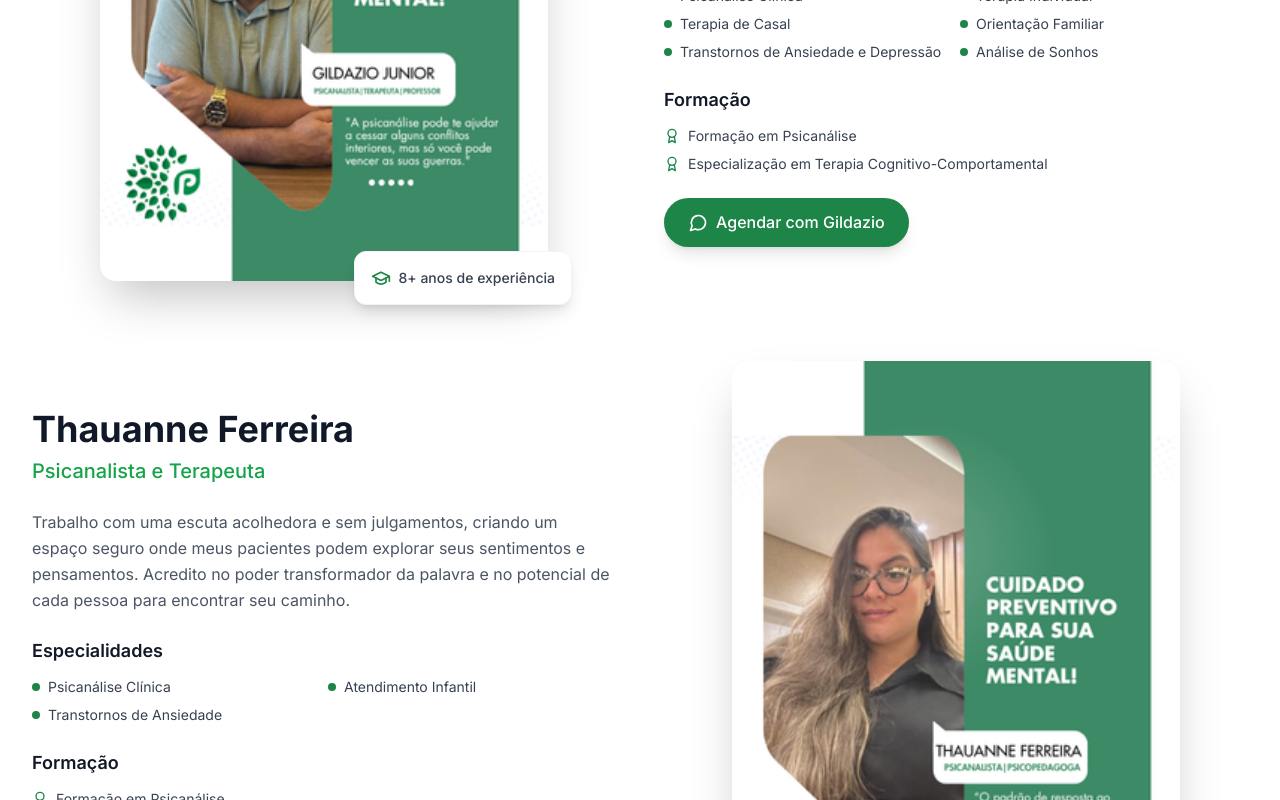
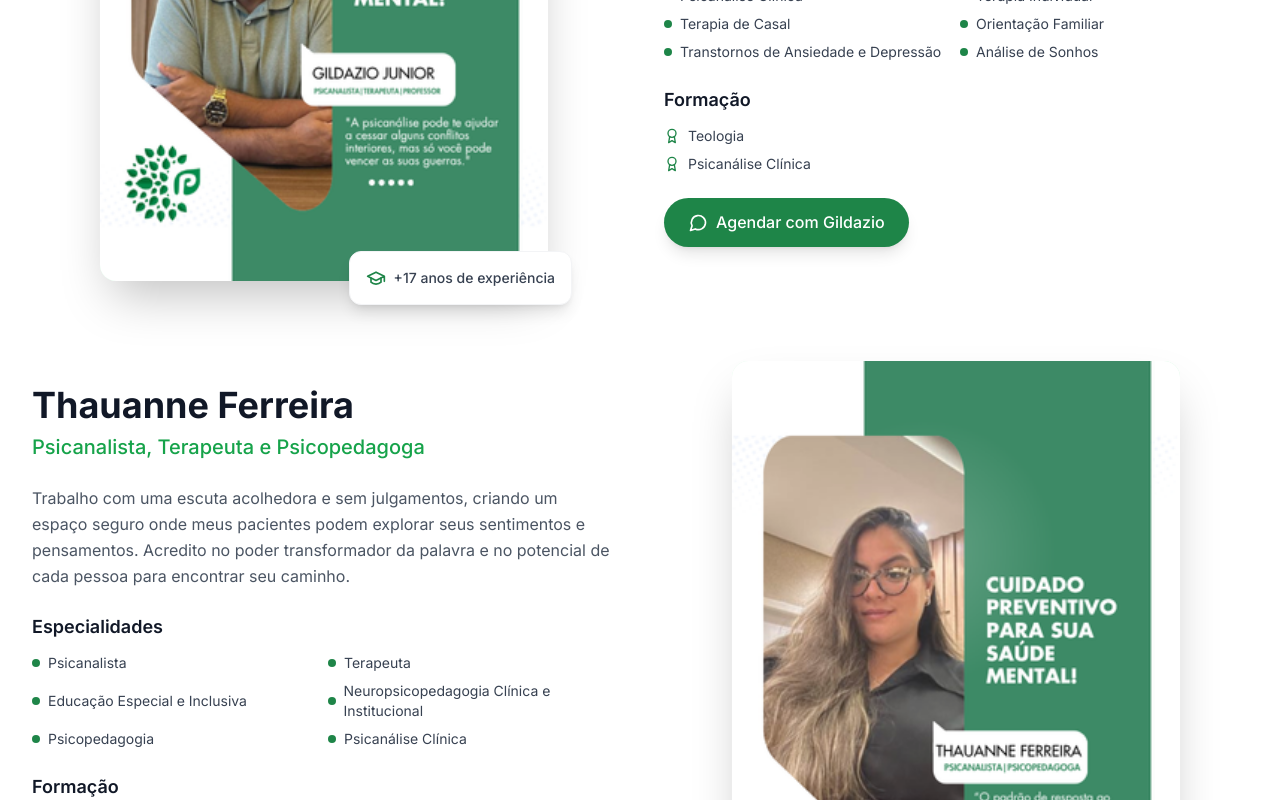
Before and after one commit to Azaf3/prevenire-clinic-website, a React (Vite) app: page /equipe in a window 1280 px wide. Shown: the part 940-1740 px from the top of the page. Built offline with nearby package versions, Linux system fonts and the light colour scheme.

Commit message:
Atualização de dados da clínica - estatísticas, equipe e serviços

```diff
--- a/src/pages/Home.jsx
+++ b/src/pages/Home.jsx
@@ -63,8 +63,8 @@ const Home = () => {
   ]
 
   const stats = [
-    { number: '500+', label: 'Pacientes Atendidos' },
-    { number: '3+', label: 'Anos de Experiência' },
+    { number: '1000+', label: 'Pacientes Atendidos' },
+    { number: '17+', label: 'Anos de Experiência' },
     { number: '2', label: 'Profissionais Especializados' },
     { number: '100%', label: 'Foco no Bem-estar' }
   ]
--- a/src/pages/Services.jsx
+++ b/src/pages/Services.jsx
@@ -26,7 +26,7 @@ const Services = () => {
   const services = [
     {
       icon: User,
-      title: 'Terapia Individual',
+      title: 'Análise Individual',
       description: 'Atendimento personalizado focado nas suas necessidades específicas, promovendo autoconhecimento e bem-estar emocional.',
       features: [
         'Acompanhamento terapêutico personalizado',
--- a/src/pages/Team.jsx
+++ b/src/pages/Team.jsx
@@ -33,27 +33,30 @@ const Team = () => {
         'Análise de Sonhos'
       ],
       education: [
-        'Formação em Psicanálise',
-        'Especialização em Terapia Cognitivo-Comportamental'
+        'Teologia',
+        'Psicanálise Clínica'
       ],
-      experience: '8+ anos de experiência',
+      experience: '+17 anos de experiência',
       approach: 'Acredito que cada pessoa possui recursos internos únicos para superar desafios. Minha abordagem combina técnicas psicanalíticas com métodos terapêuticos modernos, sempre respeitando o tempo e as necessidades individuais de cada paciente.',
       whatsapp: 'https://wa.me/5561984670305?text=Olá, gostaria de agendar uma consulta com Gildazio Junior'
     },
     {
       name: 'Thauanne Ferreira',
-      role: 'Psicanalista e Terapeuta',
+      role: 'Psicanalista, Terapeuta e Psicopedagoga',
       image: '/images/thauanne.png?t=' + Date.now(),
       specialties: [
-        'Psicanálise Clínica',
-        'Atendimento Infantil',
-        'Transtornos de Ansiedade'
+        'Psicanalista',
+        'Terapeuta',
+        'Educação Especial e Inclusiva',
+        'Neuropsicopedagogia Clínica e Institucional',
+        'Psicopedagogia',
+        'Psicanálise Clínica'
       ],
       education: [
         'Formação em Psicanálise',
         'Especialização em Terapia Familiar'
       ],
-      experience: '6+ anos de experiência',
+      experience: '+3 anos de experiência',
       approach: 'Trabalho com uma escuta acolhedora e sem julgamentos, criando um espaço seguro onde meus pacientes podem explorar seus sentimentos e pensamentos. Acredito no poder transformador da palavra e no potencial de cada pessoa para encontrar seu caminho.',
       whatsapp: 'https://wa.me/5561984670305?text=Olá, gostaria de agendar uma consulta com Thauanne Ferreira'
     }
```
